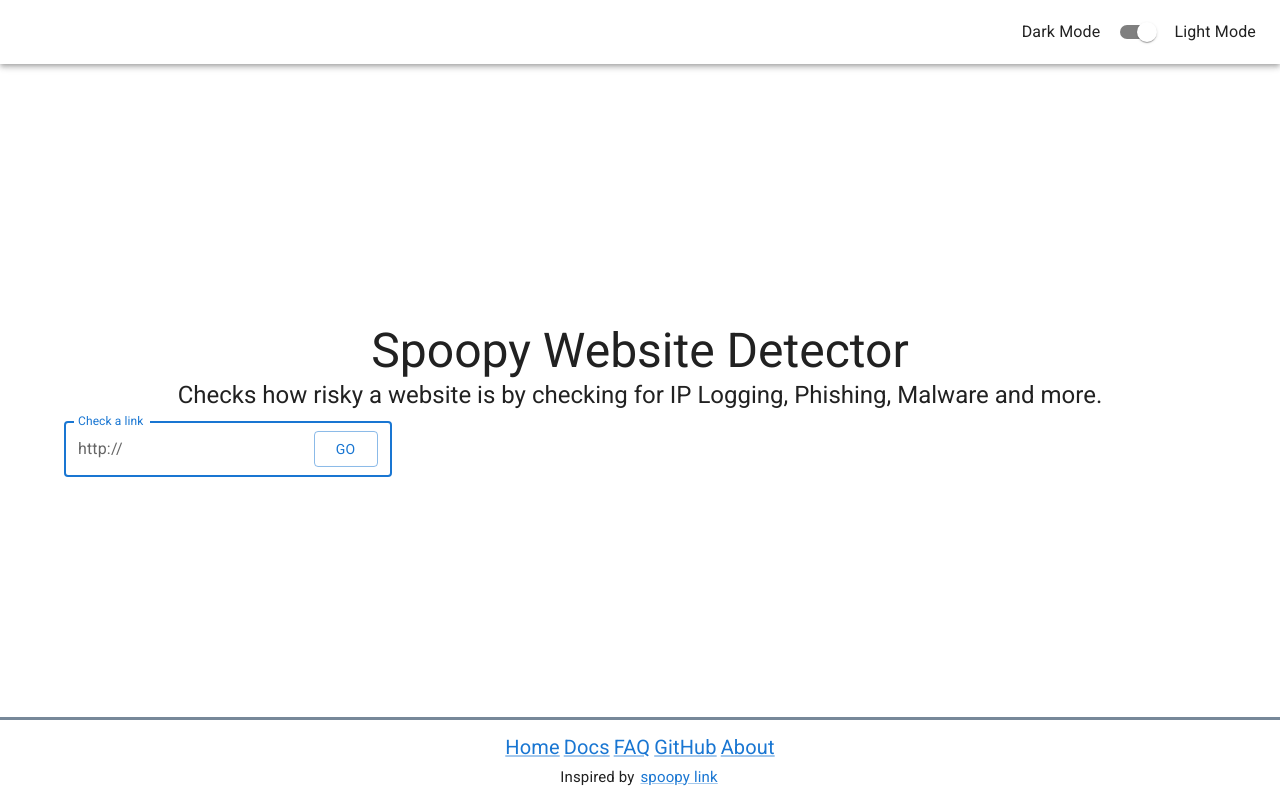
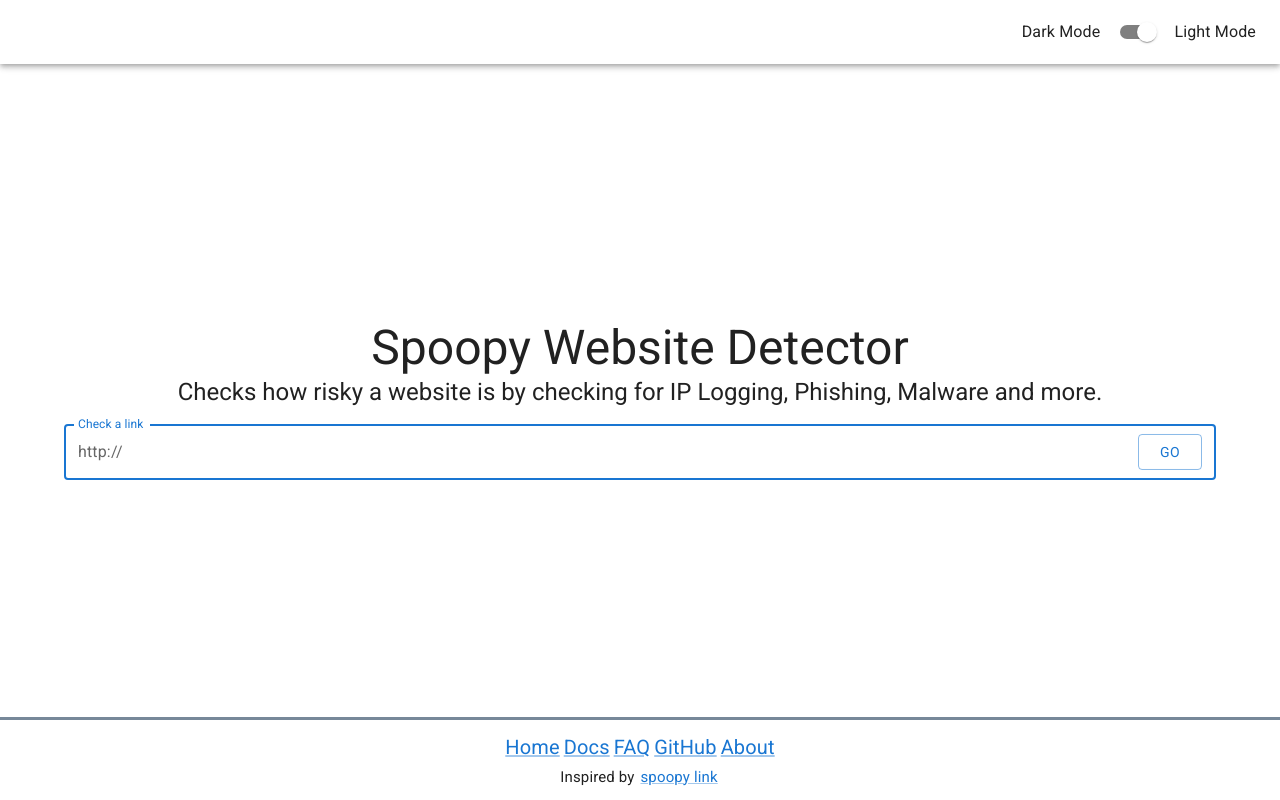
Before and after one commit to SpoopySite/SpoopySite, a React (Create React App) app in the folder spoopy-site/: page / in a window 1280 px wide. Built offline with nearby package versions, Linux system fonts and the light colour scheme.

Commit message:
[site] Tweak sizing of input

```diff
--- a/spoopy-site/src/homepage/Homepage.js
+++ b/spoopy-site/src/homepage/Homepage.js
@@ -15,7 +15,7 @@ const StyledContainer = styled(Container)({
 });
 
 const StyledDiv = styled("div")({
-  paddingTop: 10
+  paddingTop: "1em"
 });
 
 function Homepage() {
@@ -83,6 +83,7 @@ function Homepage() {
               startAdornment: <StartAdornment/>,
               endAdornment: <EndAdornment/>
             }}
+            fullWidth
           />
         </StyledDiv>
       </StyledContainer>
```
